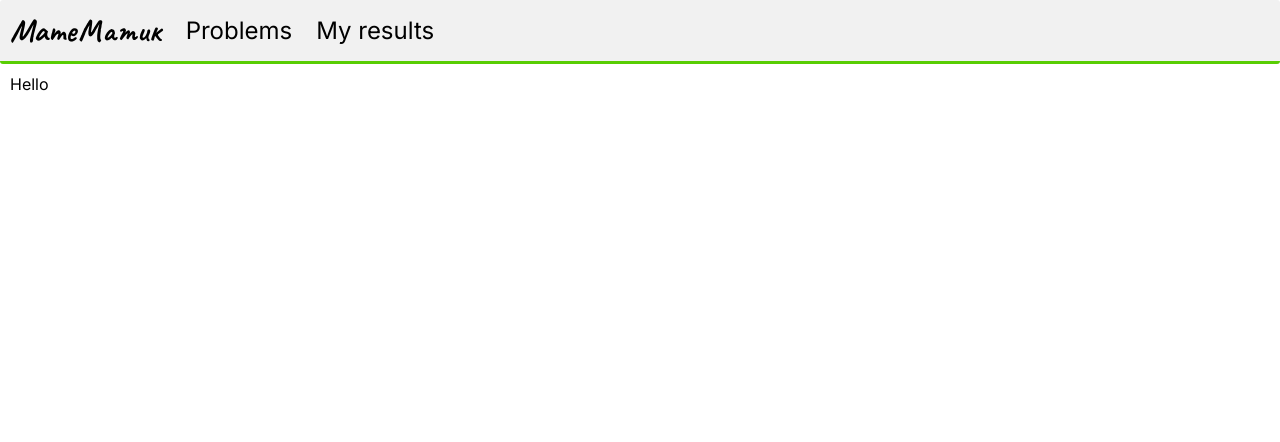
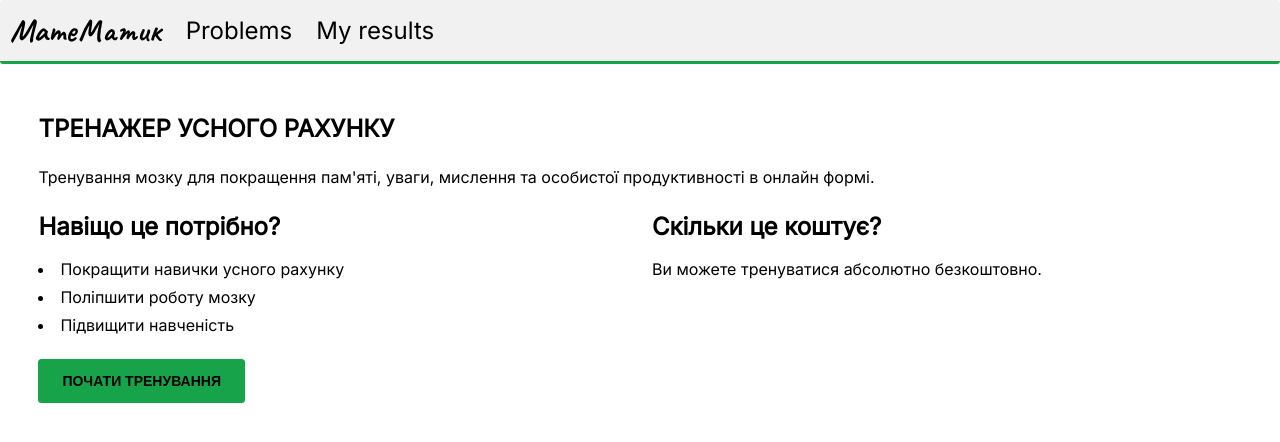
Before and after one commit to Asper1x/MateMatik, a Next.js app: page /en in a window 1280 px wide. Shown: the top 442 px of the page. Built offline with nearby package versions, Linux system fonts and the light colour scheme.

Commit message:
Edited by teacher

```diff
--- a/app/[lang]/(main)/page.tsx
+++ b/app/[lang]/(main)/page.tsx
@@ -1,5 +1,6 @@
+import Main from '@/app/components/page/MainPage/Main';
 import styles from './page.module.scss';
 
 export default function Home() {
-	return <div className="container">Hello</div>;
+	return <Main />;
 }
--- a/app/[lang]/globals.scss
+++ b/app/[lang]/globals.scss
@@ -36,7 +36,7 @@
 	--card-rgb: 180, 185, 188;
 	--card-border-rgb: 131, 134, 135;
 
-	--primary-border-rgb: 88, 205, 3;
+	--primary-border-rgb: 22, 163, 74;
 	--box-shadow-rgb: 161, 161, 161;
 }
 
@@ -71,11 +71,11 @@
 		--card-rgb: 100, 100, 100;
 		--card-border-rgb: 200, 200, 200;
 
-		--primary-border-rgb: 88, 205, 3;
+		--primary-border-rgb: 22, 163, 74;
 		--box-shadow-rgb: 12, 12, 12;
 	}
 }
-
+//  88, 205, 3
 * {
 	box-sizing: border-box;
 	padding: 0;
--- /dev/null
+++ b/app/components/page/MainPage/Main.module.scss
@@ -0,0 +1,41 @@
+.container {
+	margin-top: 2.5rem;
+
+	padding-left: 3%;
+	padding-right: 3%;
+
+	h2,
+	p {
+		margin-bottom: 1.5rem;
+	}
+
+	button {
+		font-weight: 700;
+
+		font-size: 0.875rem;
+		line-height: 1.25rem;
+	}
+
+	.infos {
+		display: grid;
+
+		gap: 1.5rem;
+		grid-template-columns: repeat(2, minmax(0, 1fr));
+
+		h3 {
+			font-weight: 600;
+			font-size: 1.5rem;
+			line-height: 2rem;
+			margin-bottom: 1rem;
+		}
+
+		ul {
+			display: flex;
+			flex-direction: column;
+			gap: 0.5em;
+			list-style-type: disc;
+			list-style-position: inside;
+			margin-bottom: 1.5rem;
+		}
+	}
+}
--- /dev/null
+++ b/app/components/page/MainPage/Main.tsx
@@ -0,0 +1,33 @@
+import clsx from 'clsx';
+import styles from './Main.module.scss';
+import Button from '../../ui/button/Button';
+import Link from 'next/link';
+
+export default function Main() {
+	return (
+		<div className={clsx('container', styles.container)}>
+			<h2>ТРЕНАЖЕР УСНОГО РАХУНКУ</h2>
+			<p>
+				Тренування мозку для покращення пам'яті, уваги, мислення та
+				особистої продуктивності в онлайн формі.
+			</p>
+			<div className={styles.infos}>
+				<div>
+					<h3>Навіщо це потрібно?</h3>
+					<ul>
+						<li>Покращити навички усного рахунку</li>
+						<li>Поліпшити роботу мозку</li>
+						<li>Підвищити навченість</li>
+					</ul>
+				</div>
+				<div>
+					<h3>Скільки це коштує?</h3>
+					<p>Ви можете тренуватися абсолютно безкоштовно.</p>
+				</div>
+			</div>
+			<Link href={'/problems'}>
+				<Button variant="secondary">ПОЧАТИ ТРЕНУВАННЯ</Button>
+			</Link>
+		</div>
+	);
+}
--- /dev/null
+++ b/app/components/ui/button/Button.module.scss
@@ -0,0 +1,18 @@
+.butn {
+	cursor: pointer;
+	padding: 12px 24px 12px 24px;
+
+	border-radius: 0.25em;
+
+	&_primary {
+		@extend .butn;
+		border: 2px solid rgb(var(--primary-border-rgb));
+		background-color: rgb(var(--background-secondary-rgb));
+	}
+
+	&_secondary {
+		@extend .butn;
+		border: transparent;
+		background-color: rgb(var(--primary-border-rgb));
+	}
+}
--- /dev/null
+++ b/app/components/ui/button/Button.tsx
@@ -0,0 +1,25 @@
+import clsx from 'clsx';
+import { HTMLAttributes } from 'react';
+import styles from './Button.module.scss';
+
+const stylesVariant = {
+	primary: styles.butn_primary,
+	secondary: styles.butn_secondary,
+};
+
+interface IButtonElement extends HTMLAttributes<HTMLButtonElement> {
+	variant: 'primary' | 'secondary';
+}
+
+export default function Button({
+	className,
+	variant = 'primary',
+	children,
+	...rest
+}: IButtonElement) {
+	return (
+		<button {...rest} className={clsx(className, stylesVariant[variant])}>
+			{children}
+		</button>
+	);
+}
```
